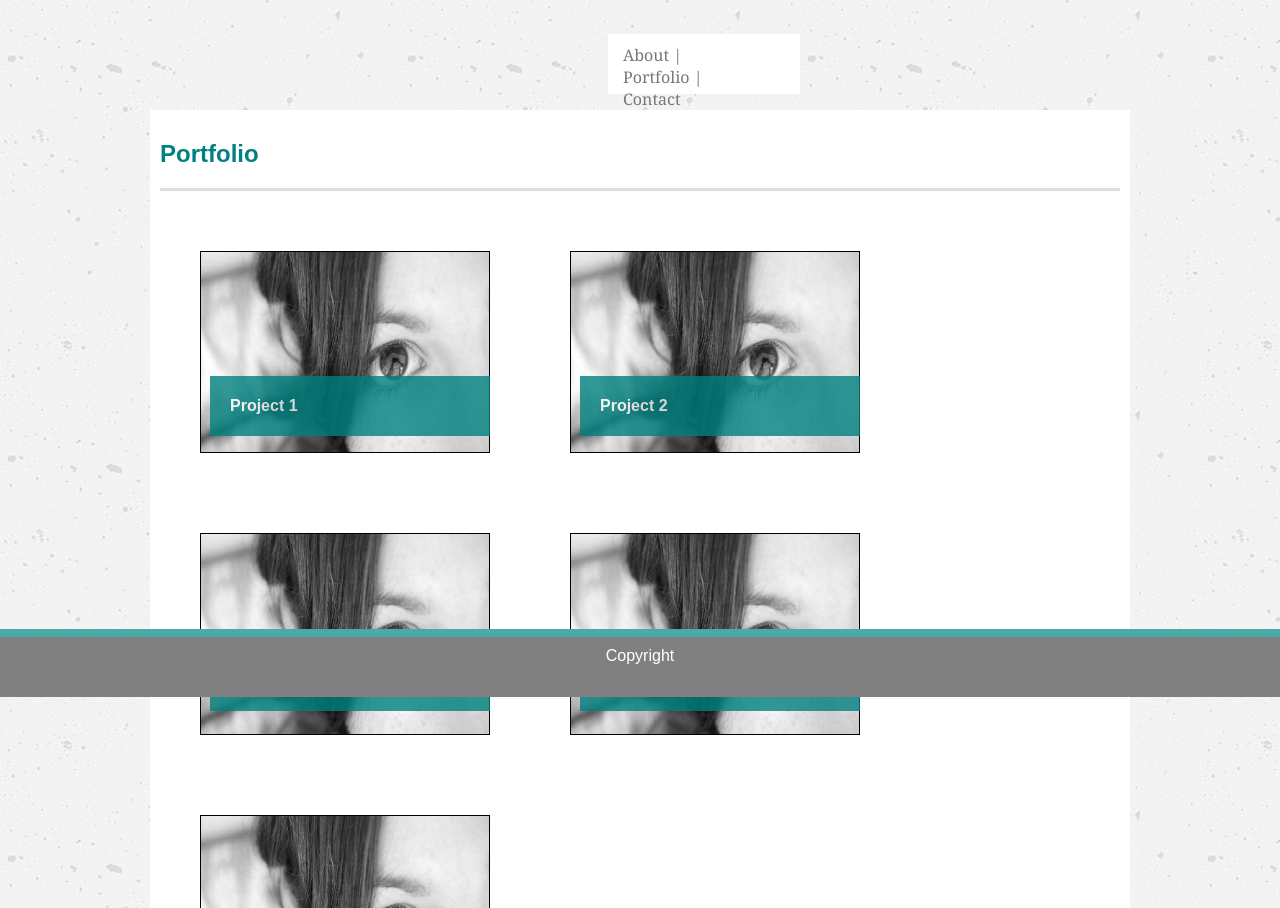
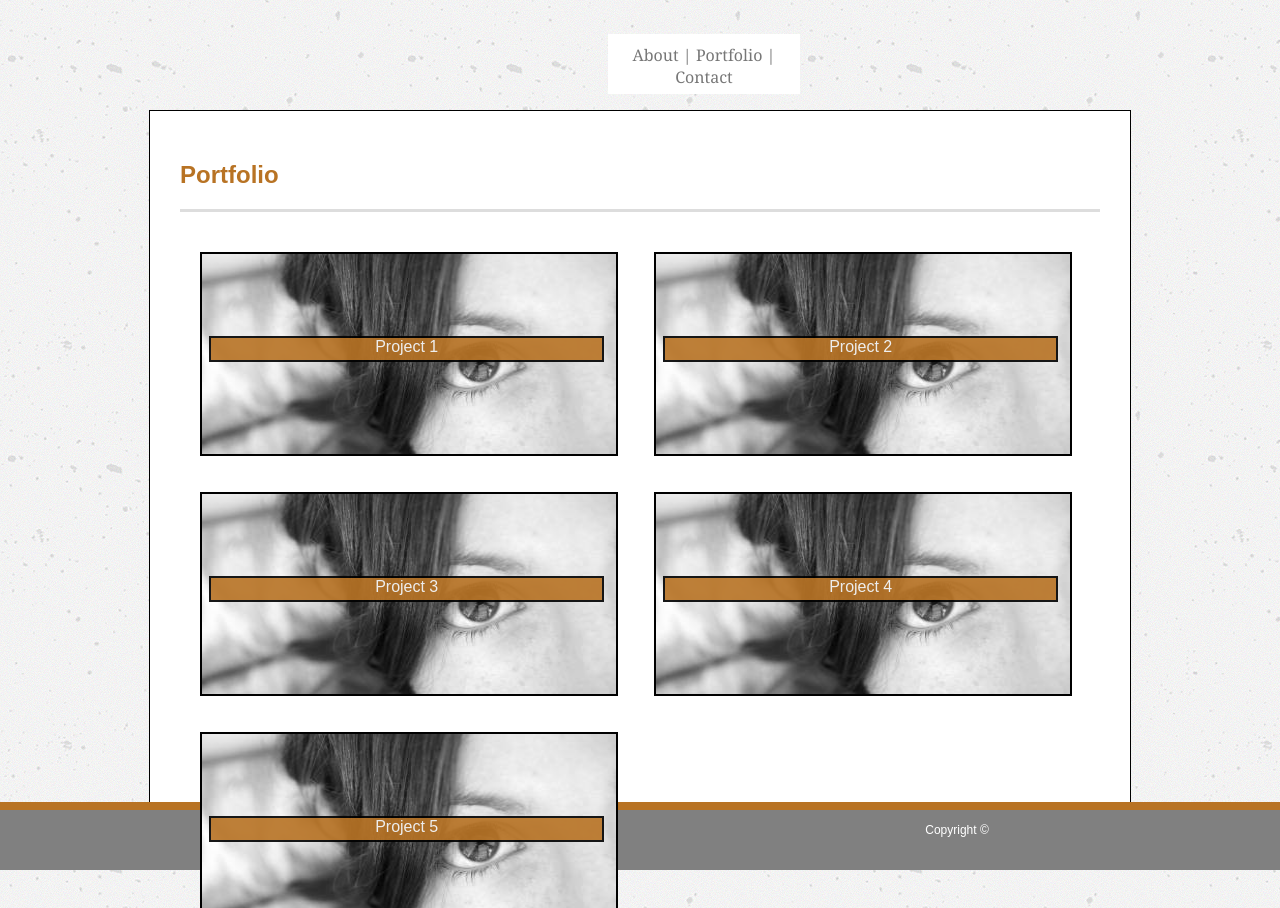
Before and after one commit to ddtian38/Basic-Portfolio, a plain HTML site: page portfolio.html in a window 1280 px wide. Shown: the part 103-1011 px from the top of the page. Drawn offline with Linux system fonts and the light colour scheme.

Commit message:
stylized with css and finishing layout portfolio page

```diff
--- a/assets/css/contact_style.css
+++ b/assets/css/contact_style.css
@@ -1,5 +1,5 @@
 #contact-title{
-color: teal;
+color: #b87324;
 padding-bottom: 20px;
 border-bottom: 3px solid #dddddd;
 }
@@ -30,7 +30,7 @@ input[type="text"]::placeholder { /* Chrome, Firefox, Opera, Safari 10.1+ */
 input[type=submit]{
     width: 10%;
     height: 35px;
-    background-color: teal;
+    background-color: #b87324;
     color: white;
     padding: 5px;
     border: none;
--- a/assets/css/outline_style.css
+++ b/assets/css/outline_style.css
@@ -1,6 +1,8 @@
 html, body{
     height: 100%;
+    margin: 0;
 }
+
 body{
     margin: 0 auto;
     background-image: url("../images/concrete-texture.png");
@@ -11,16 +13,17 @@ header{
     background-color: white;
     font-family: 'Georgia', Times, "Times New Roman", serif;
     height: 100px;
+    width: 100%;
     border-bottom: 2px solid lightgray;
 }
 
 #title{
     color:white;
-    background-color: #4aaaa5;
+    background-color: #b87324;
     float: left;
     width: 20%;
     margin-top: 0;
-    margin-left: 480px;
+    margin-left: 470px;
     padding-top: 10px;
     height: 90%;
     text-align: center;
@@ -31,22 +34,23 @@ header{
     width: 15%;
     float: right;
     margin-left: 50px;
-    margin-right: 480px;
+     margin-right: 480px;
     padding-top: 10px;
     padding-bottom: 0px;
     padding-left: 0px;
     height: 50%;
-    background-color: white;
-    text-align: right;
+    background-color: #ffffff;
+    text-align: center;
     /* border: 4px black solid; */
     justify-content: center;
+}
 
+#nav-bar ul{
+    list-style-type: none;
 }
 
 #nav-bar li{
-    float: left;
-    margin: 0 15px;
-    list-style-type: none;
+    display: inline;
     color: #777777;
 }
 
@@ -55,27 +59,43 @@ header{
     color: #777777;
 }
 
+#nav-bar a:hover{
+
+    color: red;
+
+}
+
+
+
 section{
     margin: 0 auto;
     width: 960px;
+    min-height: 100%;
     background: white;
+    border: 1px solid black;
     clear: both;
     padding: 10px;
 }
 
+.content-inside{
+
+    padding: 20px;
+    padding-bottom: 50px;
+
+}
+
 .footer {
-    position: fixed;
-    left: 0;
-    bottom: 0;
     height: 50px;
     width: 100%;
     background-color: gray;
-    border-top: 8px solid #4aaaa5;
+    border-top: 8px solid #b87324;
+    margin-top: -50px;
     padding-top: 10px;
     color: white;
     text-align: center;
   }
 
   #copyright{
+      font-size: 12px;
       padding-top:10px;
   }
--- a/assets/css/portfolio_style.css
+++ b/assets/css/portfolio_style.css
@@ -1,63 +1,55 @@
 #portfolio-title{
-    color: teal;
+    color: #b87324;
     padding-bottom: 20px;
     border-bottom: 3px solid #dddddd;
 }
 
-#portfolio-pictures{
-    /* display: flex; */
+/* #portfolio-pictures{
     width: 100%;
     height: 1000px;
+}*/
+
+section{
+  min-height: 90%;
 }
 
 .container{
-    position: relative;
-    width: 100%;
+  position: relative;
+  width: 45%;
+  height: 200px;
+  /* background-color:lightblue;
+  border: 2px solid black; */
+  padding: 10px;
+  float: left;
+  margin: 10px;
+
 }
 
 img{
-    position: relative;
-    height: 200px;
-    width: 30%;
-    margin: 40px;
+    height: 100%;
+    width: 100%;
     float: left;
     clear: right;
-    border: 1px solid black;
+    border: 2px solid black;
 }
+
 
 .text-block-1, .text-block-2, .text-block-3, .text-block-4,
 .text-block-5{
+    width: 90%;
+    height: 10%;
+    border: 2px black solid;
     position: absolute;
-    background-color: teal;
+    background-color: #b87324;
     color: white;
-    padding-left: 20px;
-    padding-right: 20px;
-    width: 25%;
-    opacity: 0.8;
+    opacity: 0.9;
+    z-index: 1;
+    text-align: center;
+    bottom: 100px;
+    right: 20px;
   }
 
-  .text-block-1{
-    bottom: -225px;
-    right: 630px;
-
+  .hover:hover {
+    transform: scale(1.05);
+    box-shadow: 10px 10px rgb(184, 183, 183);
   }
-
-  .text-block-2{
-    bottom: -225px;
-    right: 260px;
-  }
-
-  .text-block-3{
-    bottom: -500px;
-    right: 630px;
-  }
-
-  .text-block-4{
-    bottom: -500px;
-    right: 260px;
-  }
-
-  .text-block-5{
-    bottom: -775px;
-    right: 630px;
-  }
--- a/portfolio.html
+++ b/portfolio.html
@@ -14,44 +14,29 @@
                         <li><a href="contact.html">Contact</a></li>
                     </ul>
         </header>
-        <section>
+        <section class="content">
+                <div class="content-inside">
+
                         <h1 id="portfolio-title">Portfolio</h1>
-            <div id="portfolio-pictures">
                         <div class="container">
-                        <img src="assets/images/placeholder.jpeg" alt="img1">
-                        <div class="text-block-1">
-                                <h4>Project 1</h4>
-                         </div>
-
+                                <img src="assets/images/placeholder.jpeg" alt="img1"><span class="text-block-1 hover">Project 1</span>
                         </div>
                         <div class="container">
-                        <img src="assets/images/placeholder.jpeg" alt="img2">
-                        <div class="text-block-2">
-                                <h4>Project 2</h4>
+                                <img src="assets/images/placeholder.jpeg" alt="img2"> <span class="text-block-2 hover">Project 2</span>
+                        </div>
+                        <div class="container">
+                                <img src="assets/images/placeholder.jpeg" alt="img3"><span class="text-block-3 hover">Project 3</span>
+                        </div>
+                        <div class="container">
+                        <img src="assets/images/placeholder.jpeg" alt="img4"><span class="text-block-4 hover">Project 4</span>
+                        </div>
+                        <div class="container">
+                                <img src="assets/images/placeholder.jpeg" alt="img5"><span class="text-block-5 hover">Project 5</span>
                         </div>
                 </div>
-                <div class="container">
-                        <img src="assets/images/placeholder.jpeg" alt="img3">
-                        <div class="text-block-3">
-                                <h4>Project 3</h4>
-                         </div>
-                </div>
-                <div class="container">
-                        <img src="assets/images/placeholder.jpeg" alt="img4">
-                        <div class="text-block-4">
-                                <h4>Project 4</h4>
-                         </div>
-                </div>
-                <div class="container">
-                        <img src="assets/images/placeholder.jpeg" alt="img5">
-                        <div class="text-block-5">
-                                <h4>Project 5</h4>
-                         </div>
-                </div>
+        </section>
 
-            </div>
-        </section>
-        <footer class="footer">Copyright</footer>
+        <footer class="footer"><span id="copyright">Copyright &#169;</span></footer>
     </body>
 
 
```
Also changed, not shown: assets/css/index_style.css (+6 -3 lines), contact.html (+3 -1 lines), index.html (+3 -0 lines). Lines whose indentation alone changed are shown as unchanged.
